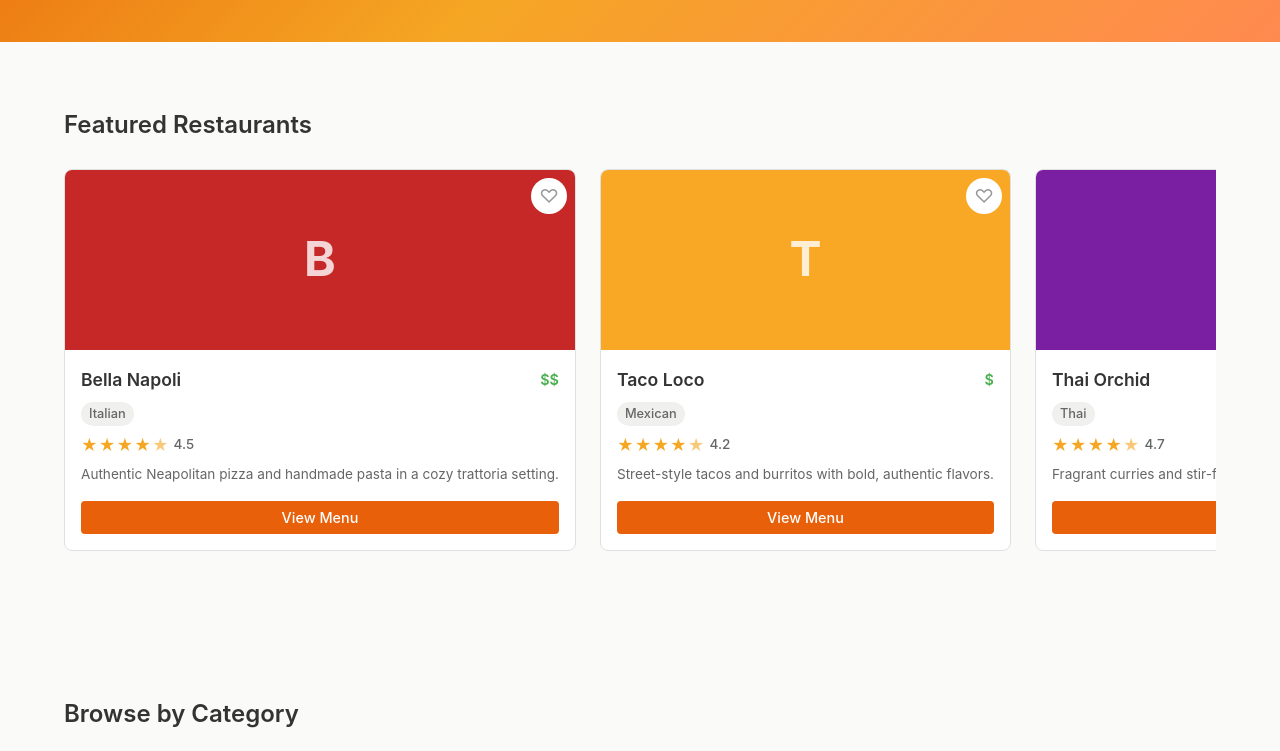
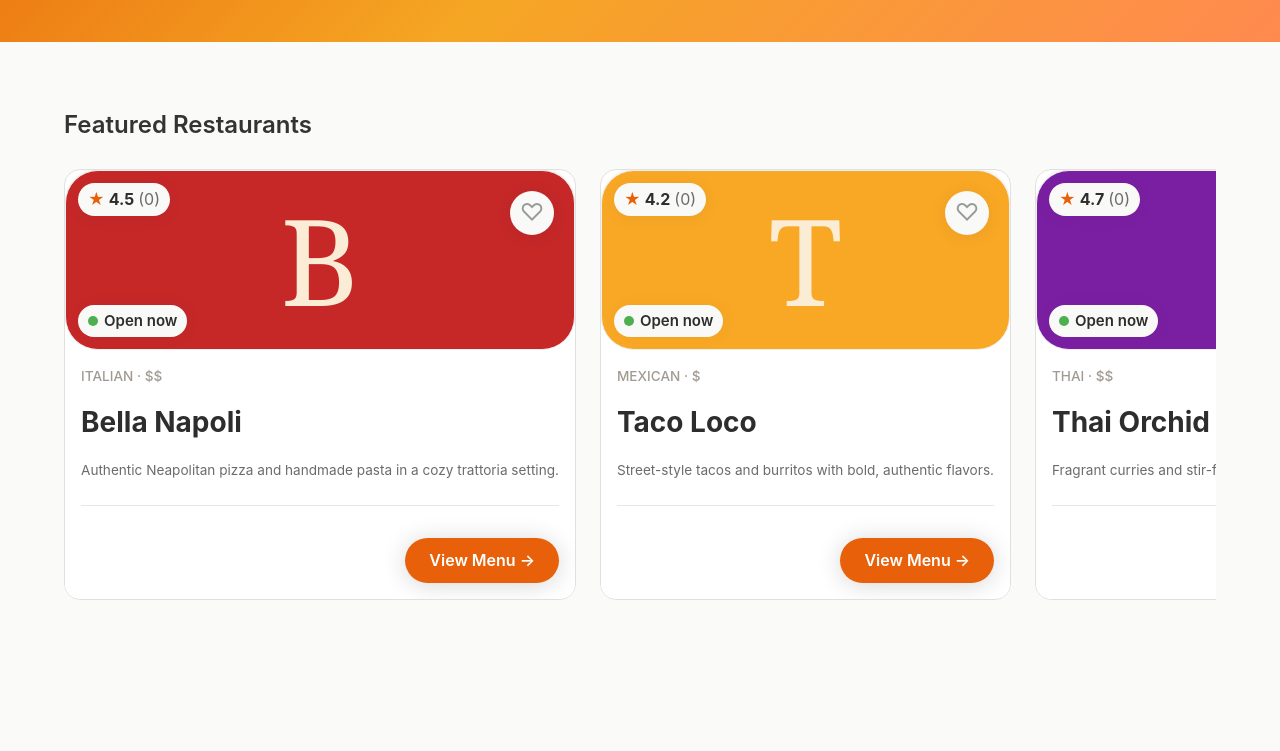
Before and after one commit to foux-test-org/localbites, a React (Vite) app: page / in a window 1280 px wide. Shown: the part 429-1180 px from the top of the page. Built offline with nearby package versions, Linux system fonts and the light colour scheme.

Commit message:
Replaces `RestaurantCard` with the new component design `FouxOptTestStaticAll` in `Home.tsx`.

```diff
--- /dev/null
+++ b/src/components/FouxOptTestStaticAll/FouxOptTestStaticAll.module.css
@@ -0,0 +1,194 @@
+.container {
+  background: #ffffff;
+  border-radius: 16px;
+  border: 1px solid #e0e0de;
+  overflow: hidden;
+}
+
+.heroImage {
+  height: 180px;
+  background: linear-gradient(124deg, #ec8934 0%, #f4a63c 50%, #fdc344 100%);
+  border-radius: 33px;
+  box-shadow: 0px -2px 2px rgba(0, 0, 0, 0.04);
+  border: 1px solid #f0f0f0;
+  display: flex;
+  align-items: center;
+  justify-content: center;
+  position: relative;
+  flex-direction: column;
+}
+
+.logoLetter {
+  font-size: 120px;
+  font-weight: normal;
+  font-style: normal;
+  line-height: 1.6;
+  color: #fbecd6;
+  font-family: Georgia, serif;
+  pointer-events: none;
+  user-select: none;
+}
+
+.heroOverlaysTop {
+  position: absolute;
+  top: 12px;
+  left: 12px;
+  right: 12px;
+  display: flex;
+  align-items: center;
+  justify-content: space-between;
+}
+
+.heroOverlaysBottom {
+  position: absolute;
+  bottom: 12px;
+  left: 12px;
+}
+
+.ratingBadge {
+  background: #f9f9f7;
+  border-radius: 27px;
+  box-shadow: 0px 2px 18px rgba(0, 0, 0, 0.05);
+  border: none;
+  padding: 4px 10px;
+  display: flex;
+  align-items: center;
+  gap: 4px;
+}
+
+.ratingStar {
+  font-size: 16px;
+  font-weight: bold;
+  line-height: 1.6;
+  color: #e8610a;
+}
+
+.ratingScore {
+  font-size: 16px;
+  font-weight: bold;
+  line-height: 1.6;
+  color: #2d2d2d;
+}
+
+.ratingCount {
+  font-size: 16px;
+  font-weight: normal;
+  line-height: 1.6;
+  color: #6b6b6b;
+}
+
+.container .favoriteButton {
+  background: #f9f9f7;
+  border-radius: 27px;
+  box-shadow: 0px 2px 18px rgba(0, 0, 0, 0.07);
+  border: none;
+  width: 44px;
+  height: 44px;
+  display: flex;
+  align-items: center;
+  justify-content: center;
+  font-size: 24px;
+  line-height: 1.6;
+}
+
+.openNowBadge {
+  background: #f9f9f7;
+  border-radius: 26px;
+  box-shadow: 2px 0px 18px rgba(0, 0, 0, 0.04);
+  border: none;
+  padding: 4px 10px;
+  display: flex;
+  align-items: center;
+  gap: 6px;
+}
+
+.openNowDot {
+  width: 10px;
+  height: 10px;
+  border-radius: 50%;
+  background: #4caf50;
+  flex-shrink: 0;
+}
+
+.openNowText {
+  font-size: 15px;
+  font-weight: 600;
+  line-height: 1.6;
+  color: #2d2d2d;
+}
+
+.contentArea {
+  background: #ffffff;
+  padding: 16px;
+  display: flex;
+  flex-direction: column;
+  gap: 8px;
+}
+
+.categoryLabel {
+  font-size: 13.6px;
+  font-weight: 500;
+  line-height: 1.6;
+  color: #a09a92;
+}
+
+.restaurantName {
+  font-size: 28px;
+  font-weight: bold;
+  line-height: 1.6;
+  color: #2d2d2d;
+  margin-top: 4px;
+}
+
+.description {
+  font-size: 13.6px;
+  font-weight: normal;
+  line-height: 1.5;
+  color: #6b6b6b;
+  margin-top: 8px;
+  display: -webkit-box;
+  -webkit-line-clamp: 3;
+  -webkit-box-orient: vertical;
+  overflow: hidden;
+}
+
+.divider {
+  background: #e7e7e5;
+  height: 1px;
+  margin-top: 16px;
+}
+
+.footerRow {
+  display: flex;
+  align-items: center;
+  justify-content: space-between;
+  gap: 8px;
+  margin-top: 16px;
+}
+
+.distanceInfo {
+  font-size: 16px;
+  font-weight: normal;
+  line-height: 1.6;
+  color: #a09a92;
+}
+
+.container .viewMenuButton {
+  background: #e8610a;
+  border-radius: 36px;
+  box-shadow: 0px 2px 24px rgba(0, 0, 0, 0.16);
+  border: none;
+  padding: 10px 24px;
+  font-size: 16px;
+  font-weight: 600;
+  line-height: 1.6;
+  white-space: nowrap;
+}
+
+.container .favoriteButton {
+  color: var(--color-text-muted);
+}
+
+.container .viewMenuButton {
+  color: var(--color-white);
+}
--- /dev/null
+++ b/src/components/FouxOptTestStaticAll/FouxOptTestStaticAll.tsx
@@ -0,0 +1,91 @@
+import React from 'react';
+import { Restaurant } from '../../data/restaurants';
+import styles from './FouxOptTestStaticAll.module.css';
+import originalStyles from '../RestaurantCard/RestaurantCard.module.css';
+
+// ---------------------------------------------------------------------------
+// FouxOptTestStaticAll — redesigned restaurant card with hero image overlay, rating badge, open-now badge, and pill View Menu button
+// ---------------------------------------------------------------------------
+
+const LABELS = {
+  viewMenu: 'View Menu →',
+  openNow: 'Open now',
+  addToFavourites: 'Add to favourites',
+  favourited: '♥',
+  unfavourited: '♡',
+} as const;
+
+interface FouxOptTestStaticAllProps {
+  restaurant: Restaurant;
+  isFavorite: boolean;
+  onFavorite: (id: string) => void;
+  onViewMenu: (restaurant: Restaurant) => void;
+  distanceInfo?: string;
+}
+
+export function FouxOptTestStaticAll({
+  restaurant,
+  isFavorite,
+  onFavorite,
+  onViewMenu,
+  distanceInfo,
+}: FouxOptTestStaticAllProps): React.ReactNode {
+  function handleFavoriteClick(): void {
+    onFavorite(restaurant.id);
+  }
+
+  function handleViewMenuClick(): void {
+    onViewMenu(restaurant);
+  }
+
+  const categoryLabel = `${restaurant.cuisine.toUpperCase()} · ${restaurant.priceRange}`;
+
+  return (
+    <div className={styles.container}>
+      <div
+        className={styles.heroImage}
+        style={{ background: restaurant.image }}
+      >
+        <span className={styles.logoLetter}>{restaurant.name[0]}</span>
+
+        <div className={styles.heroOverlaysTop}>
+          <div className={styles.ratingBadge}>
+            <span className={styles.ratingStar}>★</span>
+            <span className={styles.ratingScore}>{restaurant.rating.toFixed(1)}</span>
+            <span className={styles.ratingCount}>({restaurant.reviewCount ?? 0})</span>
+          </div>
+          <button
+            aria-label={LABELS.addToFavourites}
+            className={`${styles.favoriteButton} ${originalStyles.heartButton} ${isFavorite ? originalStyles.favorited : ''}`}
+            onClick={handleFavoriteClick}
+          >
+            {isFavorite ? LABELS.favourited : LABELS.unfavourited}
+          </button>
+        </div>
+
+        <div className={styles.heroOverlaysBottom}>
+          <div className={styles.openNowBadge}>
+            <span className={styles.openNowDot}></span>
+            <span className={styles.openNowText}>{LABELS.openNow}</span>
+          </div>
+        </div>
+      </div>
+
+      <div className={styles.contentArea}>
+        <span className={styles.categoryLabel}>{categoryLabel}</span>
+        <h3 className={styles.restaurantName}>{restaurant.name}</h3>
+        <p className={styles.description}>{restaurant.description}</p>
+        <div className={styles.divider}></div>
+        <div className={styles.footerRow}>
+          <span className={styles.distanceInfo}>{distanceInfo ?? ''}</span>
+          <button
+            className={`${styles.viewMenuButton} ${originalStyles.menuButton}`}
+            onClick={handleViewMenuClick}
+          >
+            {LABELS.viewMenu}
+          </button>
+        </div>
+      </div>
+    </div>
+  );
+}
--- a/src/pages/Home.tsx
+++ b/src/pages/Home.tsx
@@ -2,10 +2,10 @@ import React from 'react';
 import { useNavigate } from 'react-router-dom';
 import { restaurants, Restaurant } from '../data/restaurants';
 import { Hero } from '../components/Hero/Hero';
-import { RestaurantCard } from '../components/RestaurantCard/RestaurantCard';
 import { CategoryTile } from '../components/CategoryTile/CategoryTile';
 import { Newsletter } from '../components/Newsletter/Newsletter';
 import styles from './Home.module.css';
+import { FouxOptTestStaticAll } from "../components/FouxOptTestStaticAll/FouxOptTestStaticAll";
 
 interface HomeProps {
   isFavorite: (id: string) => boolean;
@@ -24,6 +24,8 @@ const categories = [
 ];
 
 export function Home({ isFavorite, onFavorite, onViewMenu, onToast }: HomeProps): React.ReactNode {
+    // FOUX_TODO: replace with the real distance/time info keyed by restaurant id — { [restaurantId: string]: string }
+    const restaurantDistanceInfo: Record<string, string> = {};
   const navigate = useNavigate();
   const featured = restaurants.slice(0, 5);
 
@@ -45,12 +47,13 @@ export function Home({ isFavorite, onFavorite, onViewMenu, onToast }: HomeProps)
           <div className={styles.featuredRow}>
             {featured.map((restaurant) => (
               <div key={restaurant.id} className={styles.featuredCard}>
-                <RestaurantCard
-                  restaurant={restaurant}
-                  isFavorite={isFavorite(restaurant.id)}
-                  onFavorite={onFavorite}
-                  onViewMenu={onViewMenu}
-                />
+                <FouxOptTestStaticAll
+                                      restaurant={restaurant}
+                                      isFavorite={isFavorite(restaurant.id)}
+                                      onFavorite={onFavorite}
+                                      onViewMenu={onViewMenu}
+                                      distanceInfo={restaurantDistanceInfo[restaurant.id]}
+                                    />
               </div>
             ))}
           </div>
```
